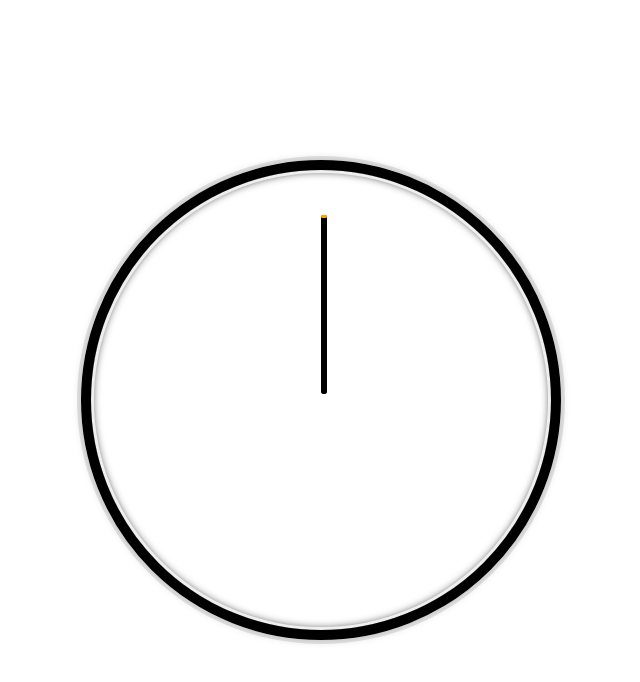
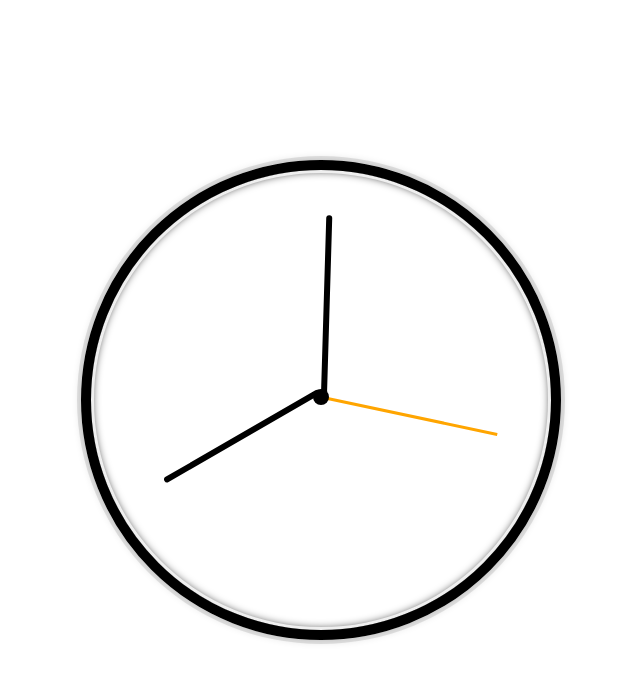
Before and after one commit to noucodes/30DaysJavascript, a plain HTML site: page JSClockDay2/index.html in a window 1280 px wide. Shown: the whole page, without its empty margins (319-959 px from the left). Drawn offline with Linux system fonts and the light colour scheme.

Commit message:
feat: add Day 2 Fixes

```diff
--- a/JSClockDay2/index.html
+++ b/JSClockDay2/index.html
@@ -24,6 +24,20 @@
       const secondHand = document.querySelector(".second-hand");
       function setDate() {
         const now = new Date();
+        const hour = now.getHours();
+        const minute = now.getMinutes();
+        const second = now.getSeconds();
+
+        const hDeg = hour * 30 + minute * (360 / 720);
+
+        const mDeg = minute * 6 + second * (360 / 3600);
+
+        const sDeg = second * 6;
+
+        hourHand.style.transform = `rotate(${hDeg}deg)`;
+        minuteHand.style.transform = `rotate(${mDeg}deg)`;
+        secondHand.style.transform = `rotate(${sDeg}deg)`;
+        console.log(hourHand, minuteHand, secondHand);
       }
 
       setInterval(setDate, 1000);
--- a/JSClockDay2/styles.css
+++ b/JSClockDay2/styles.css
@@ -33,13 +33,12 @@ body {
 .dot {
   width: 1rem;
   height: 1rem;
-  background-color: black;
-  border-radius: 20px;
+  background-color: rgba(0, 0, 0, 1);
   position: absolute;
   top: calc(50% - 0.5rem);
   left: calc(50% - 0.5rem);
+  border-radius: 100px;
   z-index: 20;
-  display: none;
 }
 
 .hand {
@@ -49,11 +48,14 @@ body {
   position: absolute;
   left: 50%;
   border-radius: 50px;
-  transform-origin: 100%;
+  transform-origin: 0 100%;
   transition: all 0.05s;
 }
 
 .second-hand {
   background-color: orange;
-  height: 3px;
+  width: 3px;
+  height: calc(50% - 1.5px);
+  border-bottom-left-radius: 1000px;
+  border-bottom-right-radius: 1000px;
 }
```
